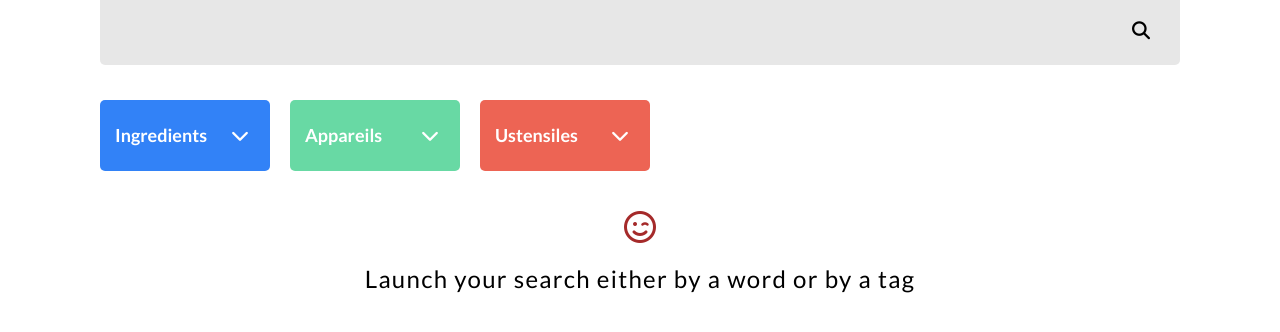
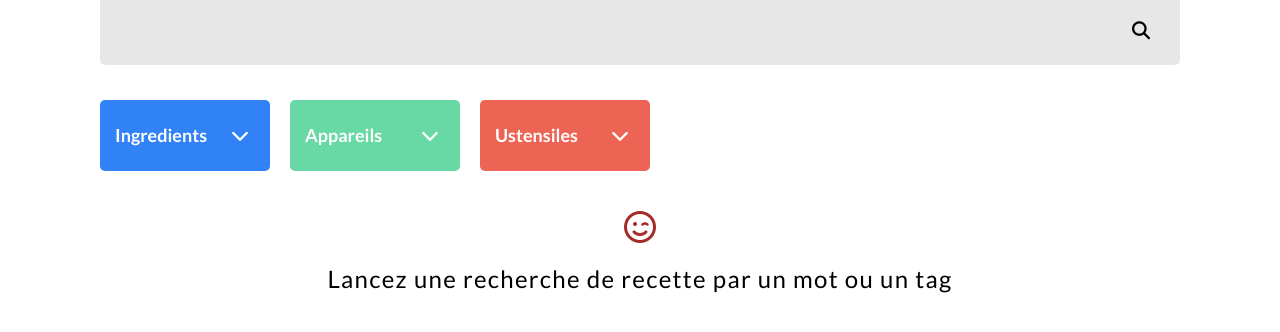
Before and after one commit to erischon/erischon-les-petits-plats, a website built with Vite: page index.html in a window 1280 px wide. Shown: the part 132-464 px from the top of the page. Built offline with nearby package versions, Linux system fonts and the light colour scheme.

Commit message:
Update index.html

```diff
--- a/index.html
+++ b/index.html
@@ -123,7 +123,7 @@
       <section class="results container">
         <div class="message">
           <i class="fa-regular fa-face-smile-wink"></i>
-          <p>Launch your search either by a word or by a tag</p>
+          <p>Lancez une recherche de recette par un mot ou un tag</p>
         </div>
       </section>
     </main>
```
